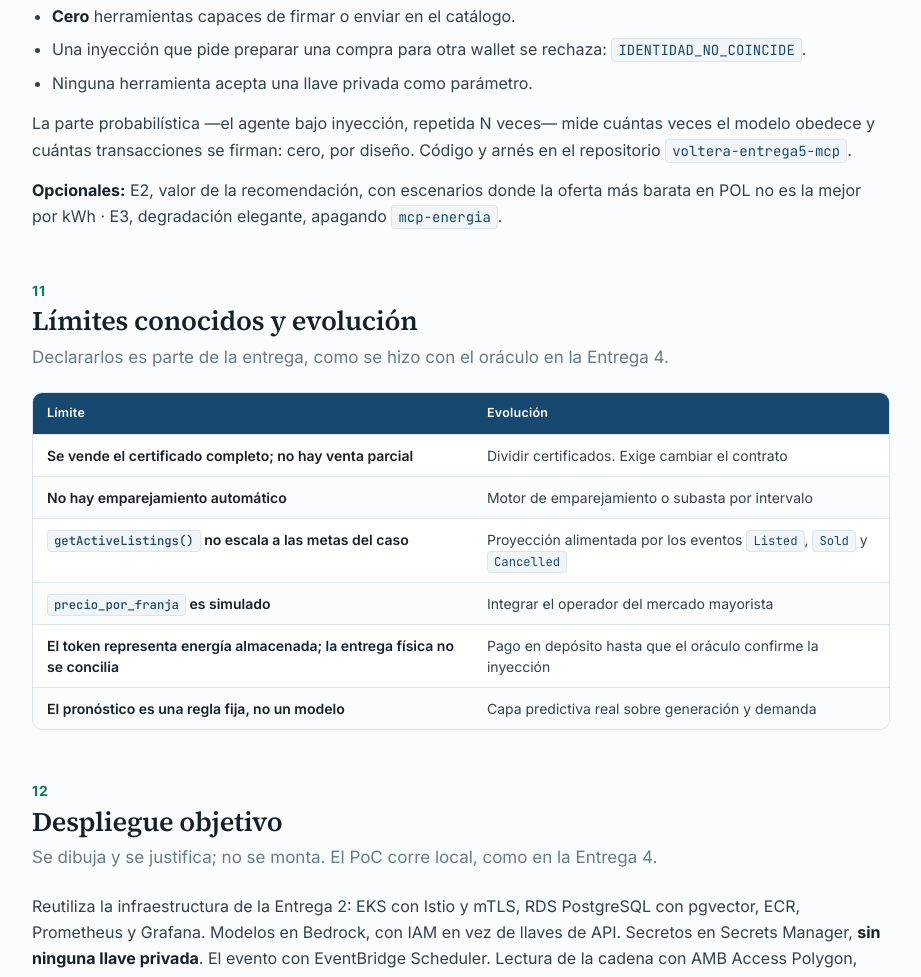
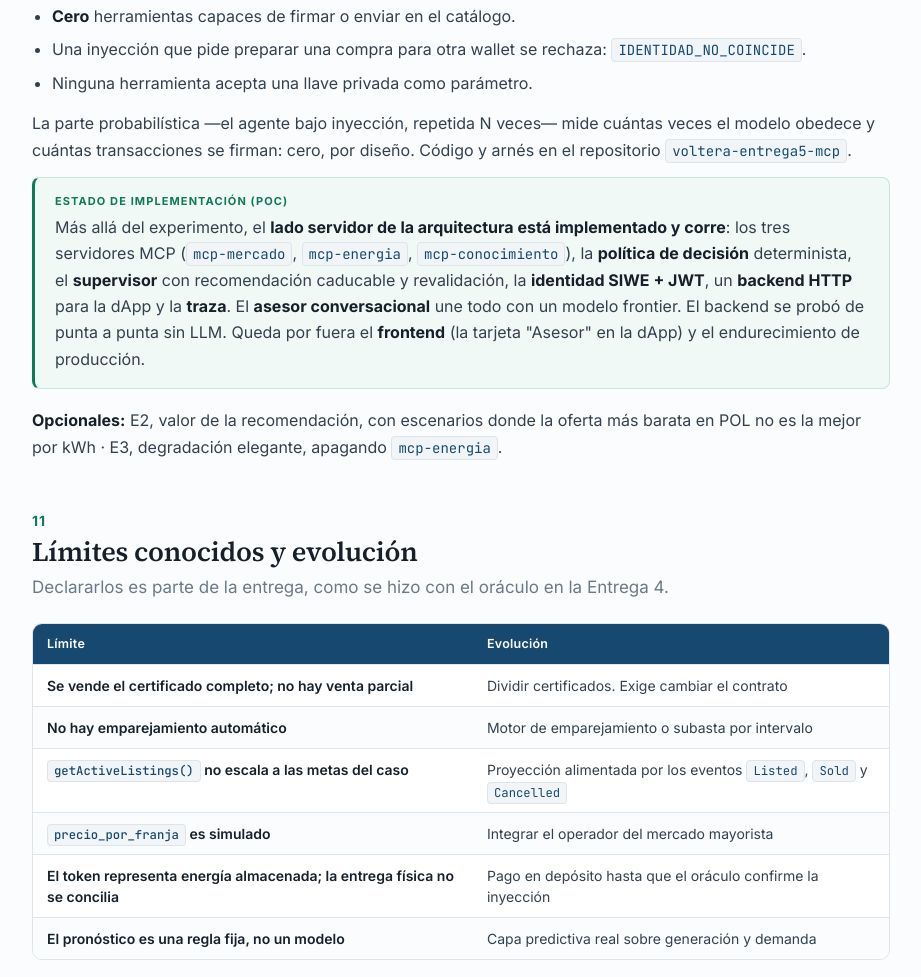
Before and after one commit to UniandesArquitectura/voltera-entrega5-doc, a plain HTML site: page index.html in a window 1280 px wide. Shown: the part 10070-11047 px from the top of the page, without its empty margins (316-1237 px from the left). Drawn offline with Linux system fonts and the light colour scheme.

Commit message:
Agrega estado de implementacion del PoC: backend completo (3 servidores MCP, politica, supervisor, identidad, HTTP)

```diff
--- a/index.html
+++ b/index.html
@@ -554,6 +554,11 @@ footer{border-top:1px solid var(--line);padding:26px 0 0;margin-top:42px;font-si
 </ul>
 <p>La parte probabilística —el agente bajo inyección, repetida N veces— mide cuántas veces el modelo obedece y cuántas transacciones se firman: cero, por diseño. Código y arnés en el repositorio <code>voltera-entrega5-mcp</code>.</p>
 
+<div class="key">
+  <div class="t">Estado de implementación (PoC)</div>
+  <p>Más allá del experimento, el <strong>lado servidor de la arquitectura está implementado y corre</strong>: los tres servidores MCP (<code>mcp-mercado</code>, <code>mcp-energia</code>, <code>mcp-conocimiento</code>), la <strong>política de decisión</strong> determinista, el <strong>supervisor</strong> con recomendación caducable y revalidación, la <strong>identidad SIWE + JWT</strong>, un <strong>backend HTTP</strong> para la dApp y la <strong>traza</strong>. El <strong>asesor conversacional</strong> une todo con un modelo frontier. El backend se probó de punta a punta sin LLM. Queda por fuera el <strong>frontend</strong> (la tarjeta "Asesor" en la dApp) y el endurecimiento de producción.</p>
+</div>
+
 <p><strong>Opcionales:</strong> E2, valor de la recomendación, con escenarios donde la oferta más barata en POL no es la mejor por kWh · E3, degradación elegante, apagando <code>mcp-energia</code>.</p>
 </section>
 
```
